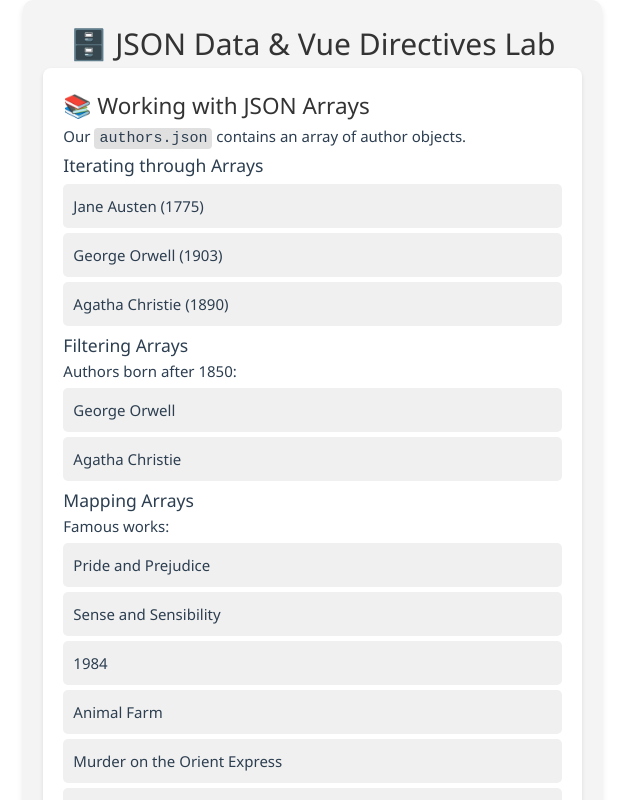
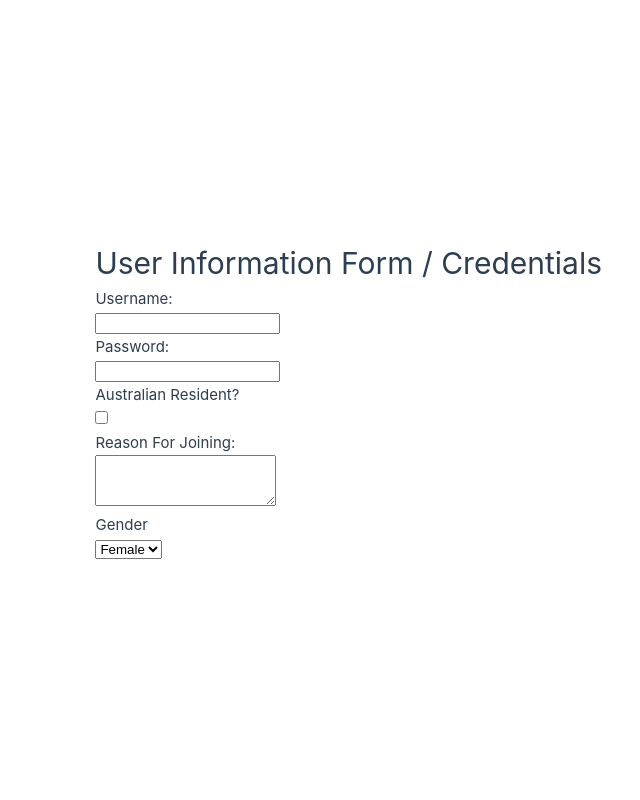
Before and after one commit to scottyuanau/qyuan-library, a Vue app: page / in a window 1280 px wide. Shown: the top 800 px of the page, without its empty margins (38-678 px from the left). Built offline with nearby package versions, Linux system fonts and the light colour scheme.

Commit message:
added form to the page

```diff
--- a/src/App.vue
+++ b/src/App.vue
@@ -1,10 +1,12 @@
 <script setup>
 import JSON from './components/JSON.vue'
+import Form from './components/Form.vue'
 </script>
 
 <template>
   <main>
-    <JSON />
+    <!-- <JSON /> -->
+    <Form />
   </main>
 </template>
 
--- a/src/assets/base.css
+++ b/src/assets/base.css
@@ -36,7 +36,7 @@
   --section-gap: 160px;
 }
 
-@media (prefers-color-scheme: dark) {
+/* @media (prefers-color-scheme: dark) {
   :root {
     --color-background: var(--vt-c-black);
     --color-background-soft: var(--vt-c-black-soft);
@@ -48,7 +48,7 @@
     --color-heading: var(--vt-c-text-dark-1);
     --color-text: var(--vt-c-text-dark-2);
   }
-}
+} */
 
 *,
 *::before,
--- /dev/null
+++ b/src/components/Form.vue
@@ -0,0 +1,33 @@
+<template>
+  <div class="form">
+    <h1>User Information Form / Credentials</h1>
+    <form>
+      <label for="username">Username:</label><br />
+      <input type="text" id="username" name="username" /><br />
+
+      <label for="password">Password:</label><br />
+      <input type="password" id="password" name="password" /><br />
+
+      <label for="isAustralian">Australian Resident?</label><br />
+      <input type="checkbox" id="isAustralian" name="isAustralian" /><br />
+
+      <label for="reason">Reason For Joining:</label><br />
+      <textarea id="reason" name="reason" rows="3"></textarea><br />
+
+      <label for="gender">Gender</label><br />
+      <select id="gender">
+        <option value="female">Female</option>
+        <option value="male">Male</option>
+        <option value="other">Other</option>
+      </select>
+    </form>
+  </div>
+</template>
+
+<script setup>
+// Our logic will go here
+</script>
+
+<style scoped>
+/* Our logic will go here */
+</style>
```
